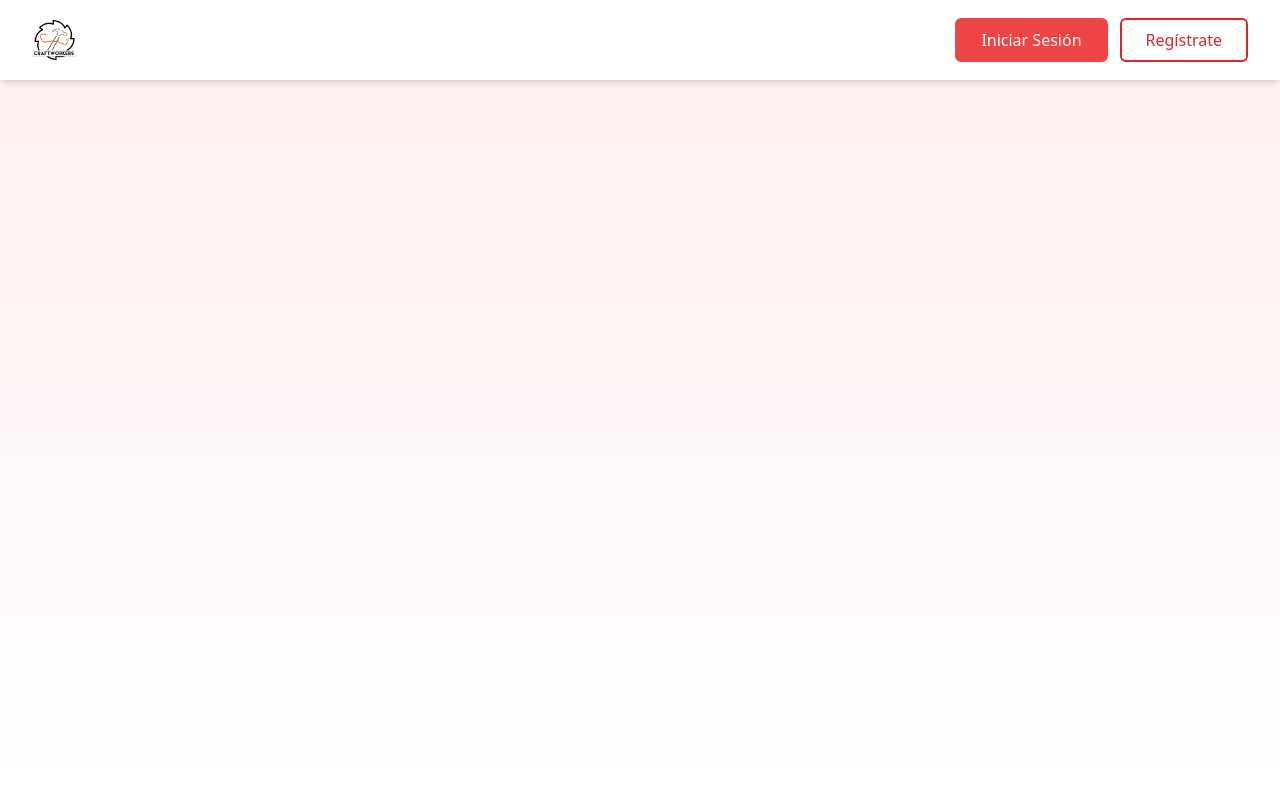
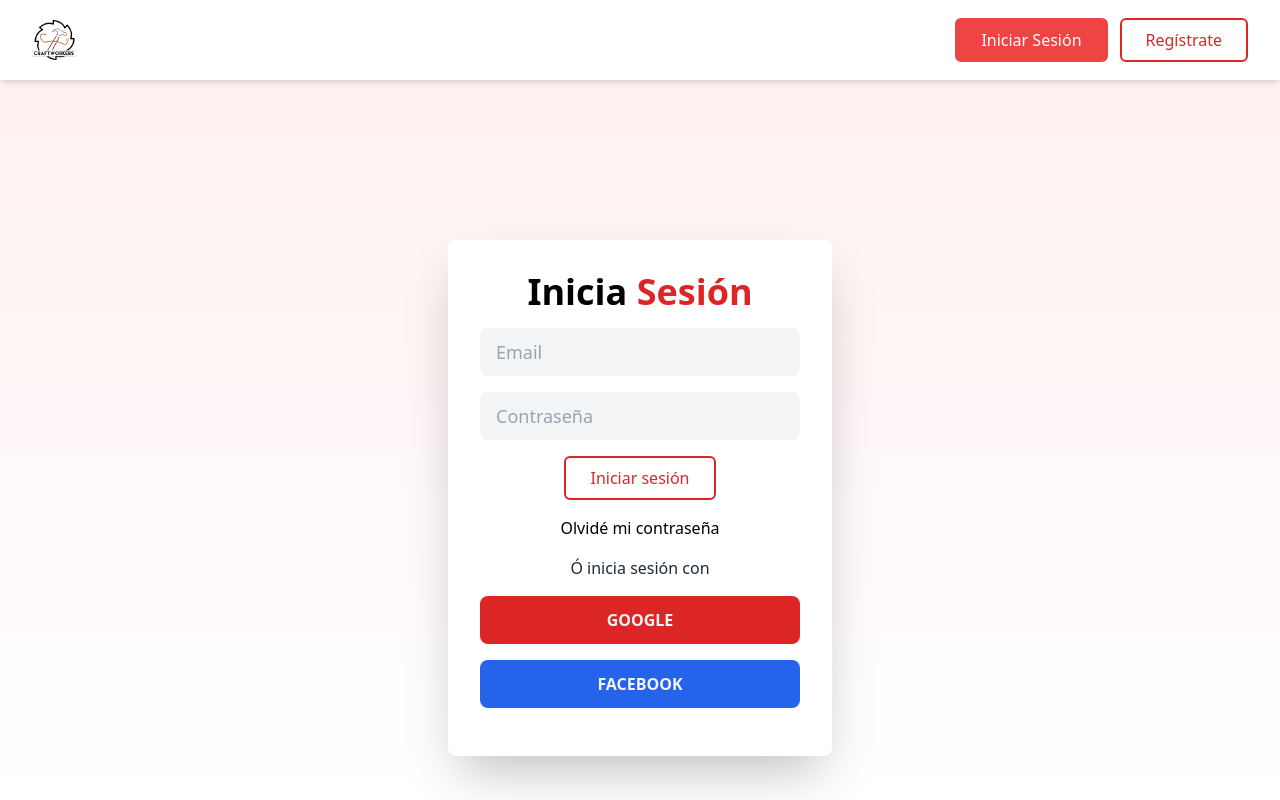
Before and after one commit to OscarAguilarL/craftworkers-frontend, a React (Vite) app: page /login in a window 1280 px wide. Built offline with nearby package versions, Linux system fonts and the light colour scheme.

Commit message:
Navegación entre paginas con el Hook useNavigate y ruta de /register

```diff
--- a/src/components/Navigation.tsx
+++ b/src/components/Navigation.tsx
@@ -3,6 +3,7 @@ import { Menu, Transition } from '@headlessui/react'
 import { Button } from './'
 
 import logoCraftWorkers from '../assets/img/logo.png'
+import { useNavigate } from 'react-router'
 
 function classNames(...classes: any[]) {
   return classes.filter(Boolean).join(' ')
@@ -10,6 +11,7 @@ function classNames(...classes: any[]) {
 
 export const Navigation: FC = () => {
   const [isLoggedIn] = useState(false)
+  const navigate = useNavigate()
 
   return (
     <nav className="bg-white shadow-md">
@@ -18,9 +20,10 @@ export const Navigation: FC = () => {
           <div className="flex-1 flex items-center justify-start sm:items-stretch sm:justify-start">
             <div className="flex-shrink-0 flex items-center">
               <img
-                className="block h-10 w-auto"
+                className="block h-10 w-auto cursor-pointer"
                 src={logoCraftWorkers}
                 alt="Workflow"
+                onClick={() => navigate('/')}
               />
               {/* <h1 className="ml-6 font-bold text-gray-800">CraftWorkers</h1> */}
             </div>
@@ -93,8 +96,12 @@ export const Navigation: FC = () => {
               </Menu>
             ) : (
               <div className="flex gap-3">
-                <Button isPrimary>Iniciar Sesión</Button>
-                <Button isPrimary={false}>Regístrate</Button>
+                <Button onClickFn={() => navigate('/login')} isPrimary>
+                  Iniciar Sesión
+                </Button>
+                <Button onClickFn={() => navigate('/register')}>
+                  Regístrate
+                </Button>
               </div>
             )}
           </div>
--- a/src/router/AppRouter.tsx
+++ b/src/router/AppRouter.tsx
@@ -1,10 +1,11 @@
 import { Routes, Route, Link } from 'react-router-dom'
-import { HomePage } from '../pages'
+import { HomePage, LoginPage } from '../pages'
 
 export const AppRouter = () => {
   return (
     <Routes>
       <Route path="/" element={<HomePage />} />
+      <Route path="/login" element={<LoginPage />} />
     </Routes>
   )
 }
```
